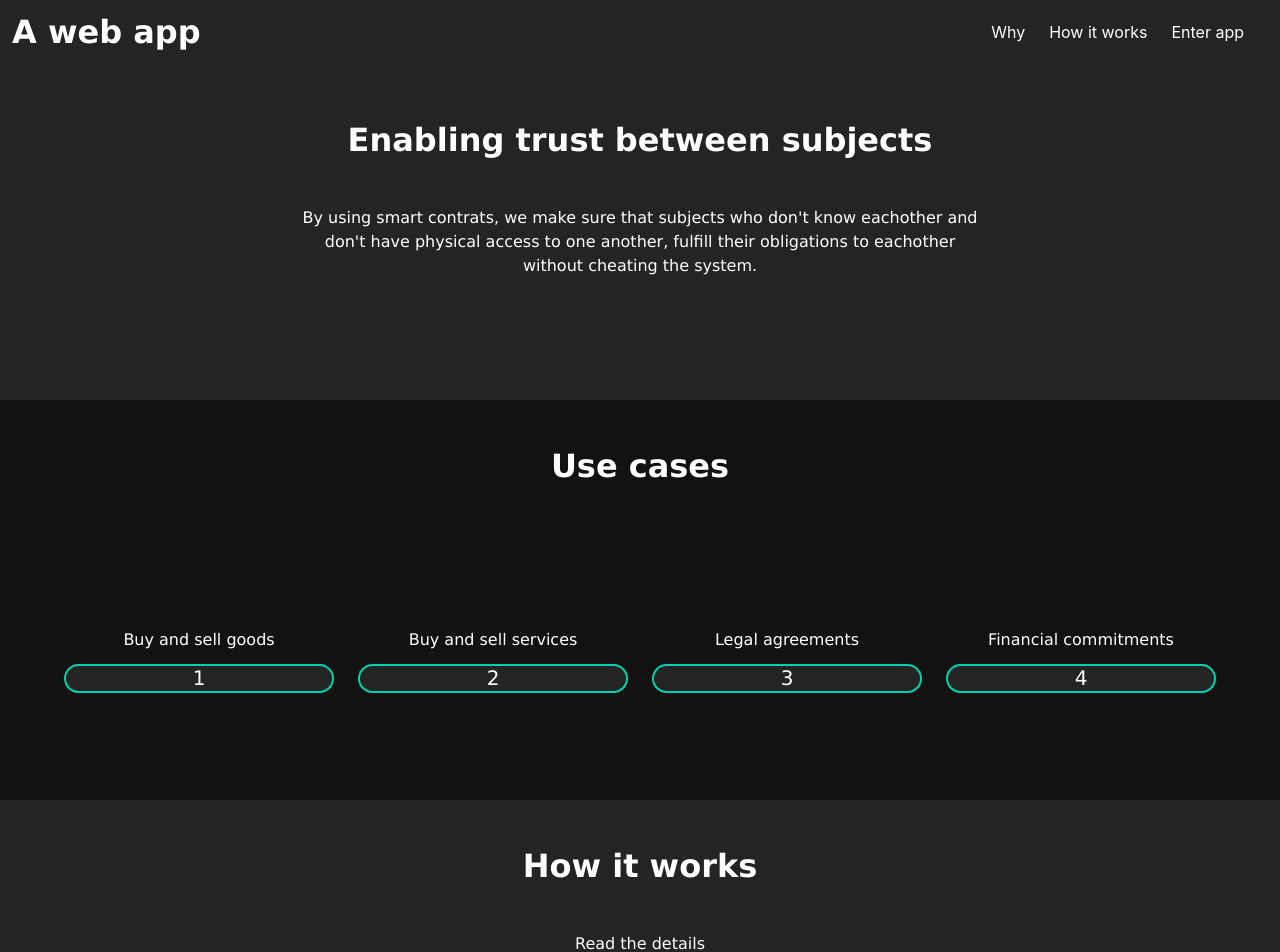
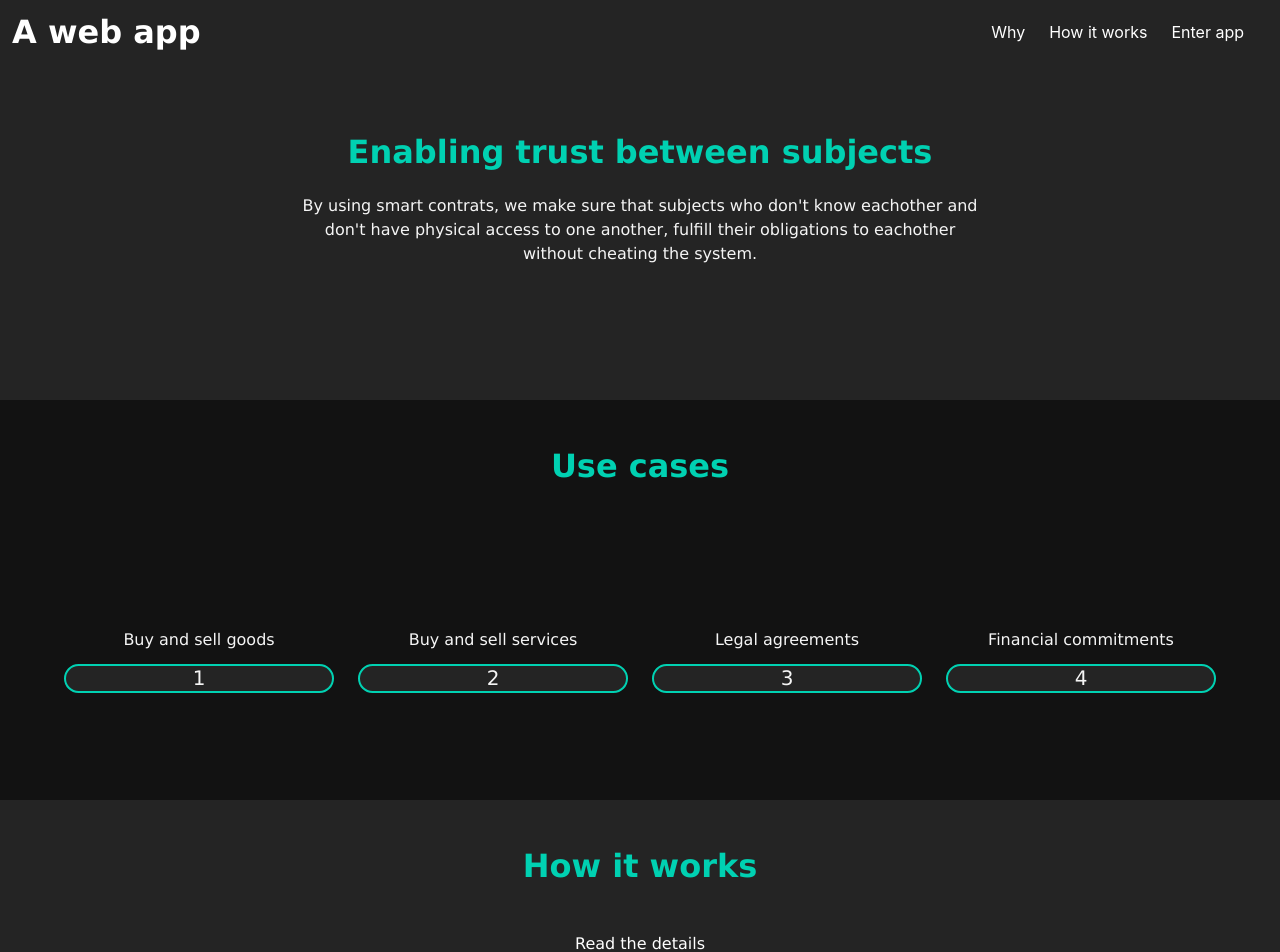
Before and after one commit to farinavito/Web3-Website, a Next.js app: page / in a window 1280 px wide. Shown: the top 952 px of the page. Built offline with nearby package versions, Linux system fonts and the light colour scheme.

Commit message:
changed the color of the text

```diff
--- a/pages/index.js
+++ b/pages/index.js
@@ -56,9 +56,9 @@ const Homepage = () => {
             <section className="hero is-halfheight has-background-black-ter">
                 <div className="hero-body">
                   <div className="container has-text-centered">
-                    <p className="title has-text-centered">
+                    <text className="title">
                         Enabling trust between subjects
-                    </p>
+                    </text>
                     <p className="has-text-centered">
                         <br></br>
                         By using smart contrats, we make sure that subjects who don't know eachother and <br></br>
@@ -71,10 +71,10 @@ const Homepage = () => {
 
             <section className="hero has-background-black-bis is-halfheight">
                 <div className="columns">
-                  <div className="column">
-                    <p className="title has-text-centered mt-6">
+                  <div className="column has-text-centered mt-6">
+                    <text className="title ">
                       Use cases
-                    </p>
+                    </text>
                   </div>
                 </div>
                 <div className="hero-body py-0">
@@ -103,10 +103,10 @@ const Homepage = () => {
 
             <section className="hero is-halfheight has-background-black-ter">
                 <div className="columns">
-                  <div className="column">
-                    <p className="title has-text-centered mt-6">
+                  <div className="column has-text-centered mt-6">
+                    <text className="title ">
                       How it works
-                    </p>
+                    </text>
                     <p className="has-text-centered mt-6">
                       <Link href="how-it-works">
                         <a>Read the details</a>
--- a/styles/Homepage.module.css
+++ b/styles/Homepage.module.css
@@ -6,8 +6,7 @@
 
 .main p{
     font-family: Verdana, Geneva, Tahoma, sans-serif;
-    color: white;
-    ;
+    color: whitesmoke;
 }
 
 .main a {
@@ -17,3 +16,9 @@
 .main a:hover {
     color: hsl(171, 100%, 41%);
 }
+
+.main text {
+    font-family: Verdana, Geneva, Tahoma, sans-serif;
+    color: hsl(171, 100%, 41%);
+    margin-top: 3rem;
+}
```
Also changed, not shown: styles/globals.css (line endings or trailing spaces).
